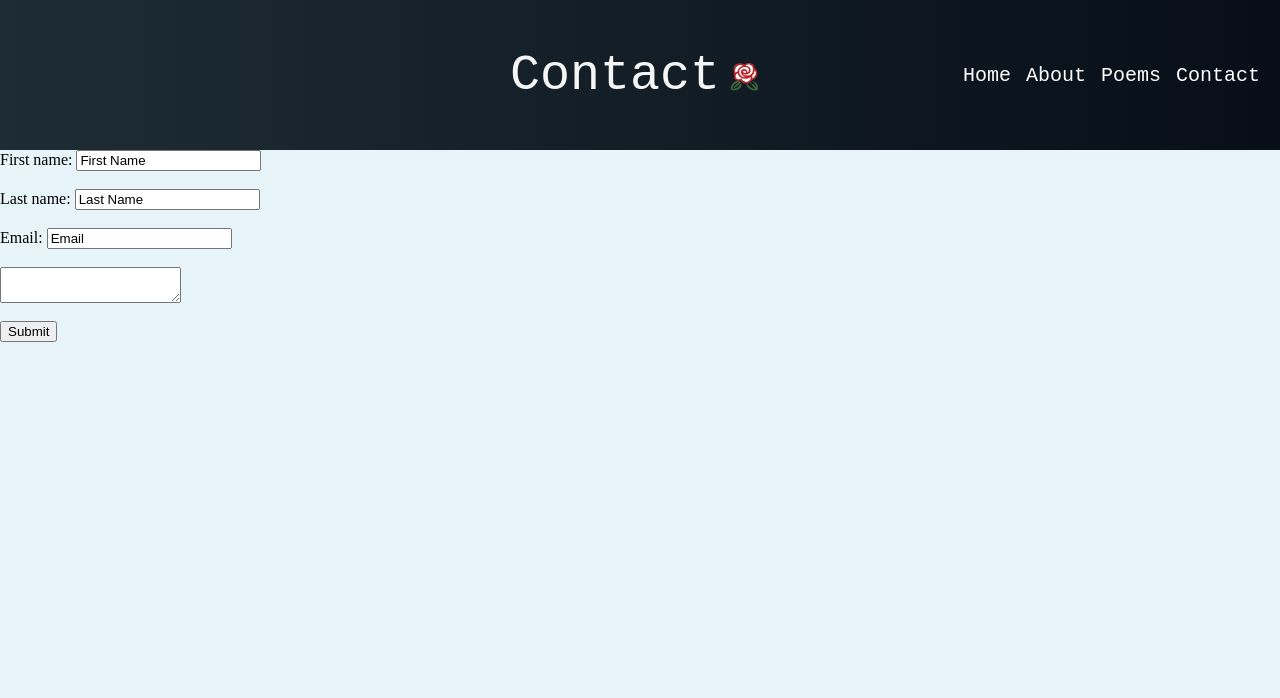
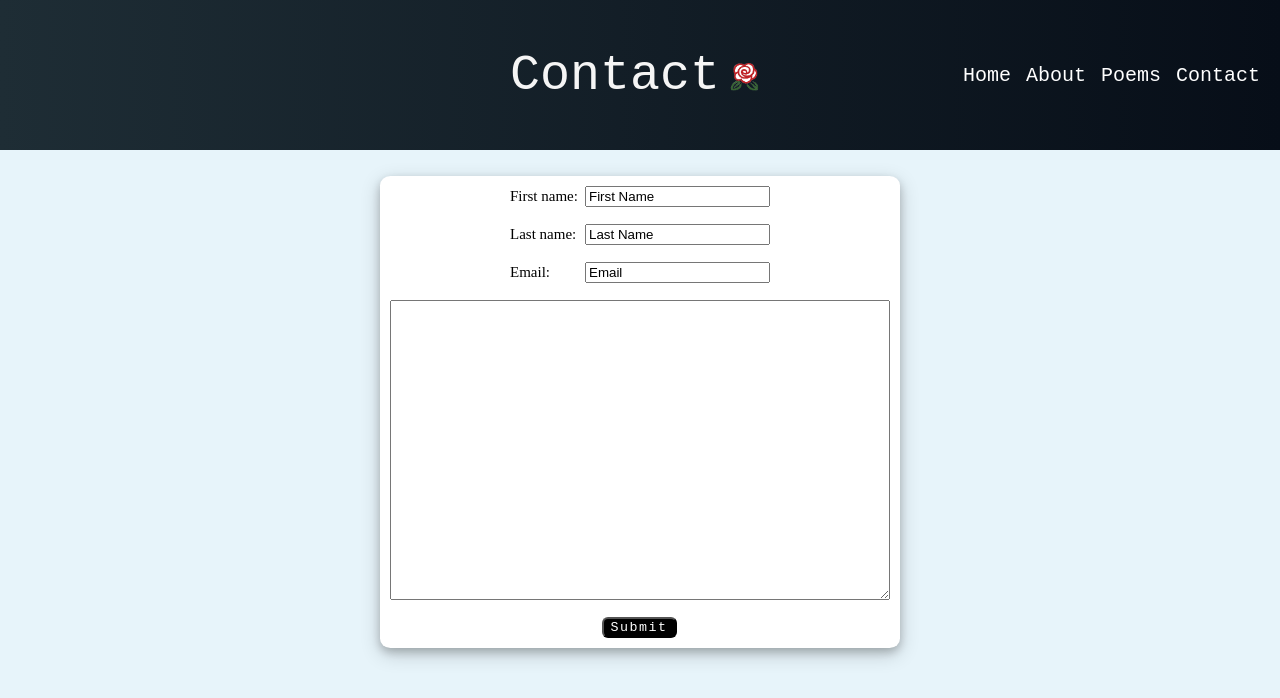
Before and after one commit to itochterman/portfolio, a React (Create React App) app: page /contact in a window 1280 px wide. Shown: the top 698 px of the page. Built offline with nearby package versions, Linux system fonts and the light colour scheme.

Commit message:
fancy contact form ;)

```diff
--- a/package.json
+++ b/package.json
@@ -3,6 +3,9 @@
   "version": "0.1.0",
   "private": true,
   "dependencies": {
+    "@fortawesome/fontawesome-svg-core": "^1.2.28",
+    "@fortawesome/free-brands-svg-icons": "^5.13.0",
+    "@fortawesome/react-fontawesome": "^0.1.9",
     "@testing-library/jest-dom": "^4.2.4",
     "@testing-library/react": "^9.5.0",
     "@testing-library/user-event": "^7.2.1",
@@ -32,5 +35,8 @@
       "last 1 firefox version",
       "last 1 safari version"
     ]
+  },
+  "devDependencies": {
+    "prettier": "^2.0.2"
   }
 }
--- a/public/style.css
+++ b/public/style.css
@@ -51,16 +51,7 @@ header {
   text-align: right; */
 }
 .navButton {
-  /* height: 35px;
-  width: 80px;
-  background-color: grey;
-  color: white;
-  border-radius: 6px;
-  font-family: VT323, monospace;
-  /* letter-spacing: 1.5px; */
-  /* align-content: right; */
   font-family: "Courier New", Courier, monospace;
-
   font-size: 20px;
   text-align: center;
   margin-left: 10;
@@ -72,6 +63,8 @@ header {
 .backButton {
   position: relative;
   color: white;
+  width: 75px;
+  height: auto;
   background-color: black;
   border-radius: 6px;
   font-family: VT323, monospace;
@@ -80,7 +73,31 @@ header {
   margin-right: 5px;
   margin-left: 3px;
 }
+.form-container {
+  padding-top: 2%;
+  display: flex;
+  justify-content: center;
+}
 
+.contactForm {
+  padding: 10px;
+  text-align: center;
+  border-radius: 2%;
+  box-shadow: 0 4px 8px 0 rgba(0, 0, 0, 0.2), 0 6px 20px 0 rgba(0, 0, 0, 0.19);
+  background-color: white;
+  font-size: 15px;
+}
+label {
+  display: inline-block;
+  /* float: left; */
+  clear: left;
+  width: 75px;
+  text-align: left;
+}
+input {
+  display: inline-block;
+  /* float: left; */
+}
 header > .logo {
   height: 80%;
   border-radius: 6px;
@@ -142,6 +159,7 @@ a {
   background-color: white;
   border: none;
 }
+
 .poemContainer > .div1 {
   text-align: center;
   font-family: VT323, monospace;
--- a/src/components/Contact.js
+++ b/src/components/Contact.js
@@ -5,24 +5,38 @@ import Header from "./Header";
 import axios from "axios";
 
 class Contact extends React.Component {
+  constructor() {
+    super();
+    this.state = {
+      messageSent: "",
+    };
+
+    this.handleSubmit = this.handleSubmit.bind(this);
+  }
   handleSubmit(e) {
     e.preventDefault();
     const firstName = document.getElementById("firstName").value;
     const lastName = document.getElementById("lastName").value;
     const email = document.getElementById("email").value;
     const message = document.getElementById("body").value;
+    let tag = "";
     axios({
       method: "POST",
-      url: "http://localhost:3001/send",
+      url: "http://localhost:8080/send",
       data: {
         firstName: firstName,
         lastName: lastName,
         email: email,
-        messsage: message,
+        message: message,
       },
     }).then((response) => {
+      console.log(response);
       if (response.data.msg === "success") {
-        alert("Message Sent.");
+        tag = true;
+
+        this.setState({ messageSent: tag });
+        console.log(tag);
+
         document.getElementById("email-form").reset();
       } else if (response.data.msg === "fail") {
         alert("Message failed to send.");
@@ -33,12 +47,31 @@ class Contact extends React.Component {
     return (
       <div>
         <Header title="Contact" />
-        <form id="email-form" name="email-form" onSubmit={this.handleSubmit}>
+        {this.state.messageSent && (
+          <p
+            style={{
+              display: "flex",
+              justifyContent: "center",
+              paddingTop: "2%",
+            }}
+          >
+            {" "}
+            Message Sent!
+          </p>
+        )}
+        <div className="form-container">
+          <form
+            className="contactForm"
+            id="email-form"
+            name="email-form"
+            onSubmit={this.handleSubmit}
+          >
             <label for="firstName">First name: </label>
             <input
               type="text"
               id="firstName"
               name="firstName"
+              className="input"
               defaultValue="First Name"
             ></input>
             <br />
@@ -60,11 +93,24 @@ class Contact extends React.Component {
               defaultValue="Email"
             ></input>
             <br /> <br />
-          <textarea type="text" id="body" name="body"></textarea>
+            <textarea
+              type="text"
+              id="body"
+              name="body"
+              style={{ width: "500px", height: "300px" }}
+            ></textarea>
             <br />
             <br />
-          <input type="submit" value="Submit"></input>
+            <div style={{ textAlign: "center" }}>
+              <input
+                type="submit"
+                value="Submit"
+                className="backButton"
+                style={{ marginTop: "0", textAlign: "center" }}
+              ></input>
+            </div>
           </form>
+        </div>
       </div>
     );
   }
```
Lines whose indentation alone changed are shown as unchanged.
